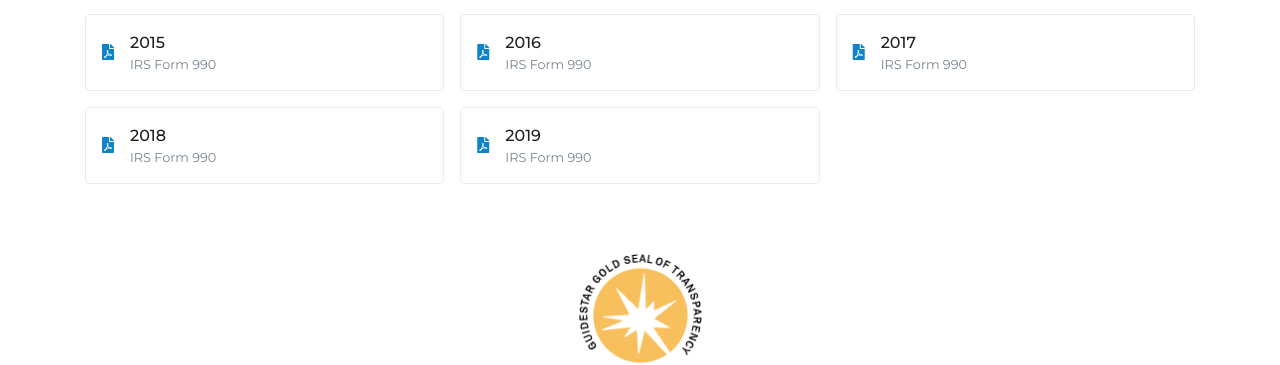
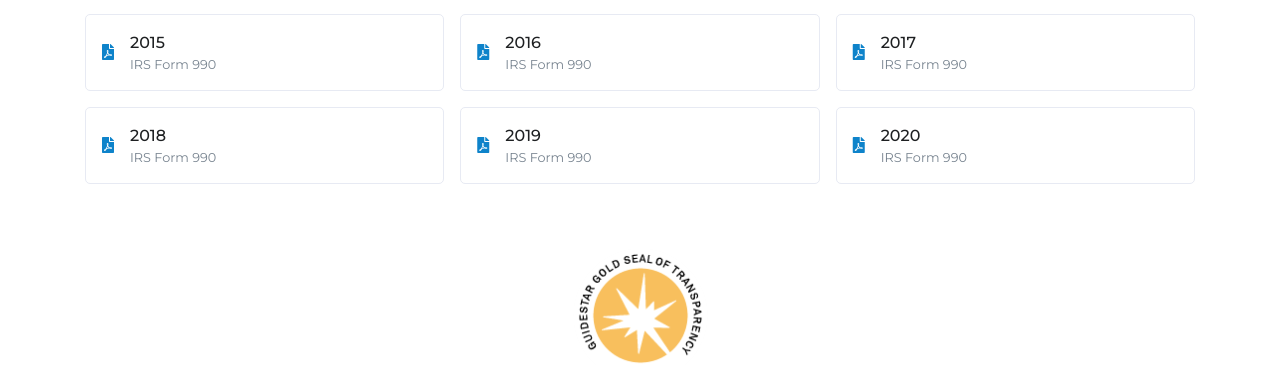
Before and after one commit to aitshuber/immunizecc, a Jekyll site: the page built from annual-report.html, in a window 1280 px wide. Shown: the part 988-1353 px from the top of the page. Built offline with Jekyll 4.4.1, drawn with Linux system fonts in a browser that asks for light colours; some web fonts are replaced; a script that is not in the unit is left out; comment, search, counter and statistics services are not loaded.

Commit message:
Updated 2 files via CloudCannon

```diff
--- a/_data/irs-forms.yml
+++ b/_data/irs-forms.yml
@@ -40,3 +40,6 @@
 - year: 2019
   form-name: IRS Form 990
   url: /assets/forms/2019-IRS-Form-990.pdf
+- year: 2020
+  form-name: IRS Form 990
+  url:
--- a/who.html
+++ b/who.html
@@ -249,7 +249,7 @@
 			<article class="h-100">
 
 				<p class="editable">
-				  The Immunization Partnership (TIP) evolved from a partnership originally dedicated to supporting the Houston-Harris County Immunization Registry.<br /><br />In response to a measles epidemic in the 1990's, <strong><a href="https://thesocialbook.com/treasure-awards/dr-ralph-feigin-in-memoriam/">Dr. Ralph Feigin</a></strong> founded the Houston-Harris County Immunization Registry (HHCIR), so that providers could better assess the immunization status of children and treat them accordingly. In 2008, this local registry was transitioned to the statewide system called <strong><a href="https://www.dshs.texas.gov/immunize/immtrac/default.shtm">ImmTrac</a></strong>, and Dr. Feigin's ultimate goal of providing one consolidated database of immunizations for Texas was achieved. The HHCIR Board of Directors determined that an even larger impact could be made to increase immunization rates in the community, so a decision was made to expand its range of services. The Board developed a new name, <a href="https://immunizeusa.org/"><strong>The Immunization Partnership</strong></a>, and a new mission that truly reflected the broader scope of the organization.<br /><br /><a href="__notset__"><em>View our 990</em></a>&nbsp;
+				  The Immunization Partnership (TIP) evolved from a partnership originally dedicated to supporting the Houston-Harris County Immunization Registry.<br /><br />In response to a measles epidemic in the 1990's, <strong><a href="https://thesocialbook.com/treasure-awards/dr-ralph-feigin-in-memoriam/">Dr. Ralph Feigin</a></strong> founded the Houston-Harris County Immunization Registry (HHCIR), so that providers could better assess the immunization status of children and treat them accordingly. In 2008, this local registry was transitioned to the statewide system called <strong><a href="https://www.dshs.texas.gov/immunize/immtrac/default.shtm">ImmTrac</a></strong>, and Dr. Feigin's ultimate goal of providing one consolidated database of immunizations for Texas was achieved. The HHCIR Board of Directors determined that an even larger impact could be made to increase immunization rates in the community, so a decision was made to expand its range of services. The Board developed a new name, <a href="https://immunizeusa.org/"><strong>The Immunization Partnership</strong></a>, and a new mission that truly reflected the broader scope of the organization.<br /><br /><em>View our 990</em>&nbsp;
 				</p>
 
 			  <div class="border-0 py-4">
```
